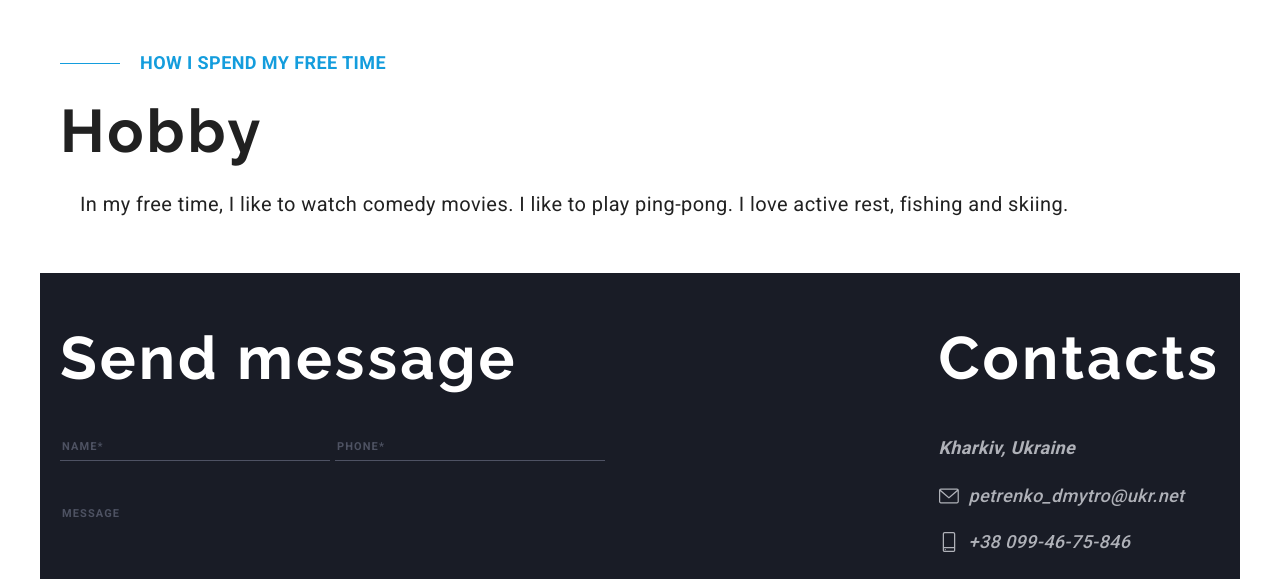
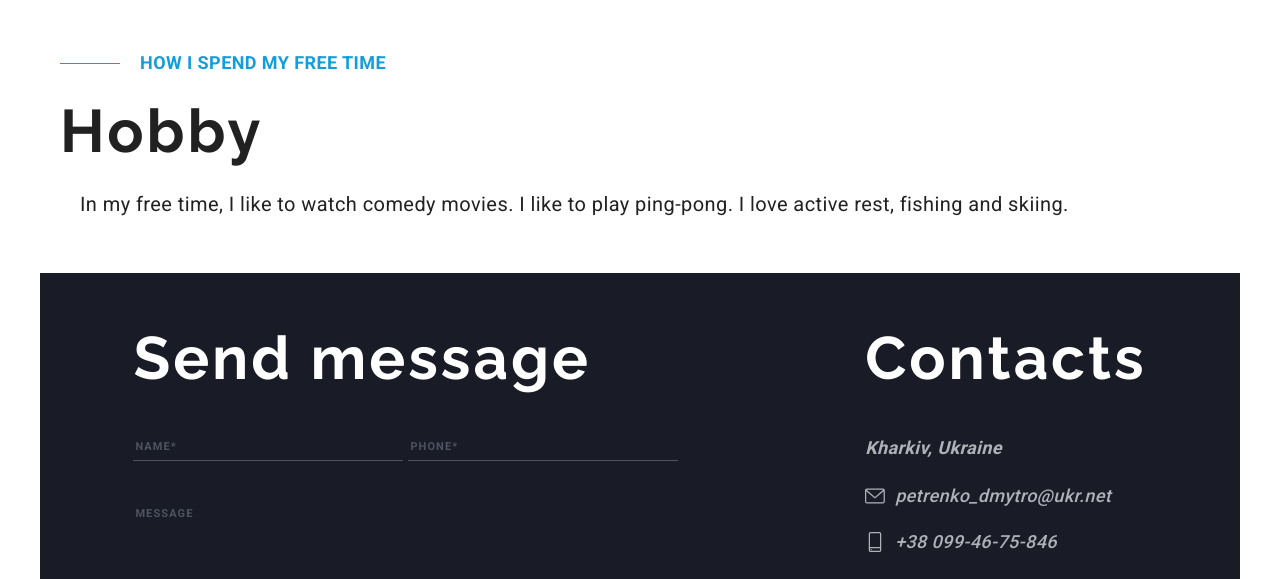
Before and after one commit to petrenkodmytro/my-portfolio, a website: page index.html in a window 1280 px wide. Shown: the part 4308-4887 px from the top of the page. Drawn offline with nearby package versions, Linux system fonts and the light colour scheme.

Commit message:
fix contact

```diff
--- a/sass/layouts/_8-contacts.scss
+++ b/sass/layouts/_8-contacts.scss
@@ -11,7 +11,7 @@
 
   @include desktop {
     display: flex;
-    justify-content: space-between;
+    justify-content: space-around;
   }
 }
 
@@ -88,7 +88,7 @@
   border: 1px solid var(--accent-color);
     border-radius: 25px;
   @include tablet {
-    margin-left: 0;
+    // margin-left: 0;
   }
 }
 
@@ -125,7 +125,12 @@
   color: var(--icon);
   display: inline-block;
   margin-bottom: 10px;
+  transition: color var(--transition-duration) var(--transition-timing-function);
+  &:hover, &:focus, &:active{
+    color: var(--accent-color);
+  }
 }
+
 
 .link-footer {
   font-size: 18px;
```
Also changed, not shown: css/main.css, css/main.min.css, 2 other files.
